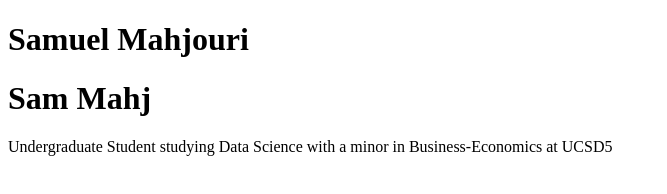
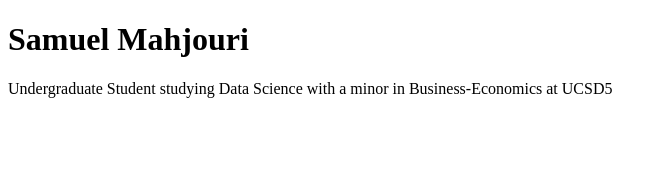
Before and after one commit to somythl/dsc106portfolio, a plain HTML site: page index.html in a window 1280 px wide. Shown: the whole page, without its empty margins (0-667 px from the left). Drawn offline with Linux system fonts and the light colour scheme.

Commit message:
test again

```diff
--- a/index.html
+++ b/index.html
@@ -7,7 +7,6 @@
     <h1> Samuel Mahjouri</h1>
 </head>
 <body>
-    <h1> Sam Mahj</h1>
     <p> Undergraduate Student studying Data Science with a minor in Business-Economics at UCSD5</p>
 
 </body>
```
